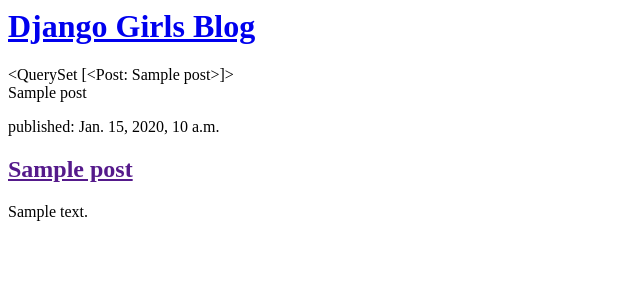
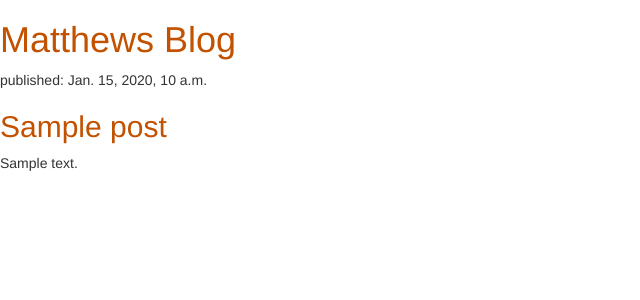
Before and after one commit to MatthewGuyRobin/djangoBlog, a Django app: page / in a window 1280 px wide. Shown: the top 300 px of the page, without its empty margins (0-640 px from the left). Run offline with Django 3.2, Linux system fonts and the light colour scheme; tables that the repository leaves empty hold one stand-in row (values such as "Sample post"); some libraries are stand-ins or nearby versions.

Commit message:
css added

```diff
--- /dev/null
+++ b/blog/static/css/blog.css
@@ -0,0 +1,3 @@
+h1 a, h2 a {
+    color: #C25100;
+}
--- a/blog/templates/blog/post_list.html
+++ b/blog/templates/blog/post_list.html
@@ -1,35 +1,24 @@
+{% load static %}
 <html>
 
 <head>
     <title>Django Girls blog</title>
+    <link rel="stylesheet" href="//maxcdn.bootstrapcdn.com/bootstrap/3.2.0/css/bootstrap.min.css">
+    <link rel="stylesheet" href="//maxcdn.bootstrapcdn.com/bootstrap/3.2.0/css/bootstrap-theme.min.css">
+    <link rel="stylesheet" href="{%static 'css/blog.css'%}">
 </head>
 
 <body>
     <div>
-        <h1><a href="/">Django Girls Blog</a></h1>
+        <h1><a href="/">Matthews Blog</a></h1>
     </div>
-
-<div>
-{{ posts }}
-</div>
-
-<div>
-    {% for post in posts %}
-    {{ post }}
-{% endfor %}
-</div>
-
-<div>
     {% for post in posts %}
     <div>
         <p>published: {{ post.published_date }}</p>
         <h2><a href="">{{ post.title }}</a></h2>
         <p>{{ post.text|linebreaksbr }}</p>
     </div>
-{% endfor %}
-</div>
-
-
+    {% endfor %}
 </body>
 
 </html>
```
